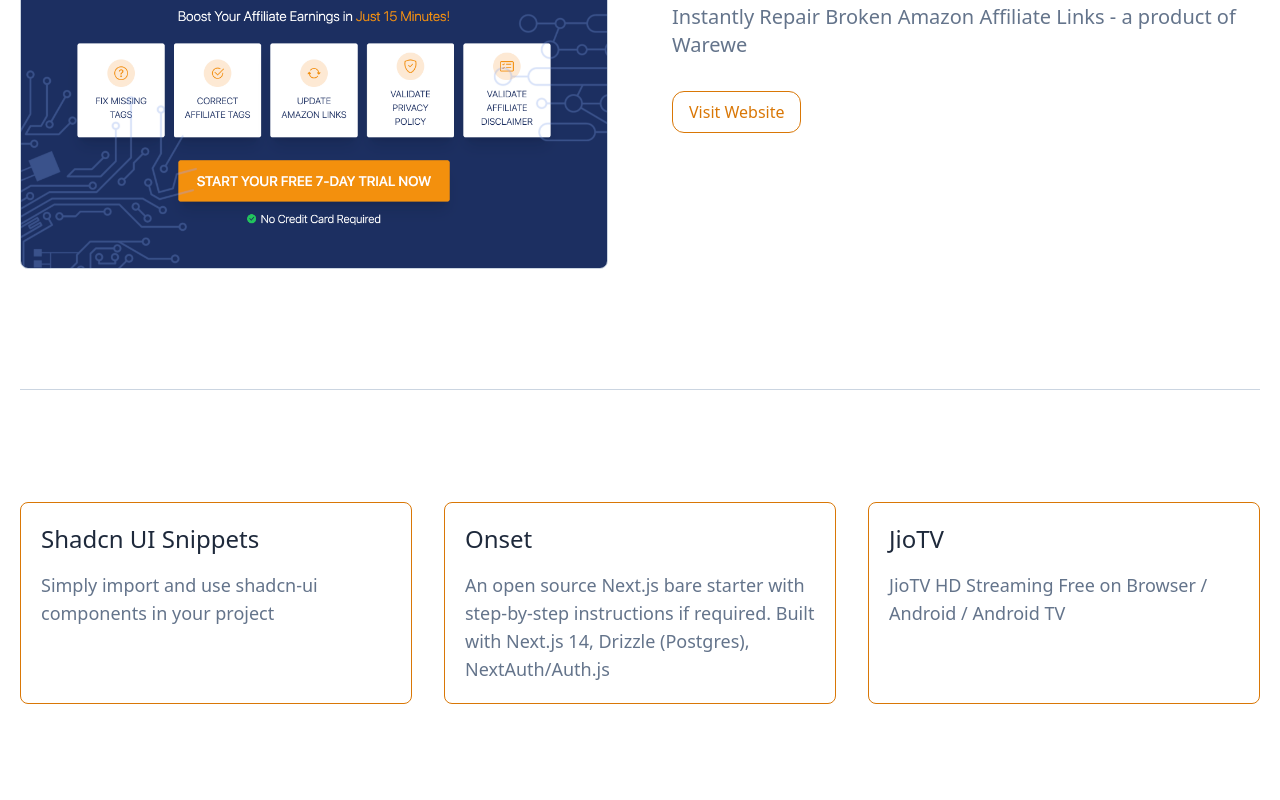
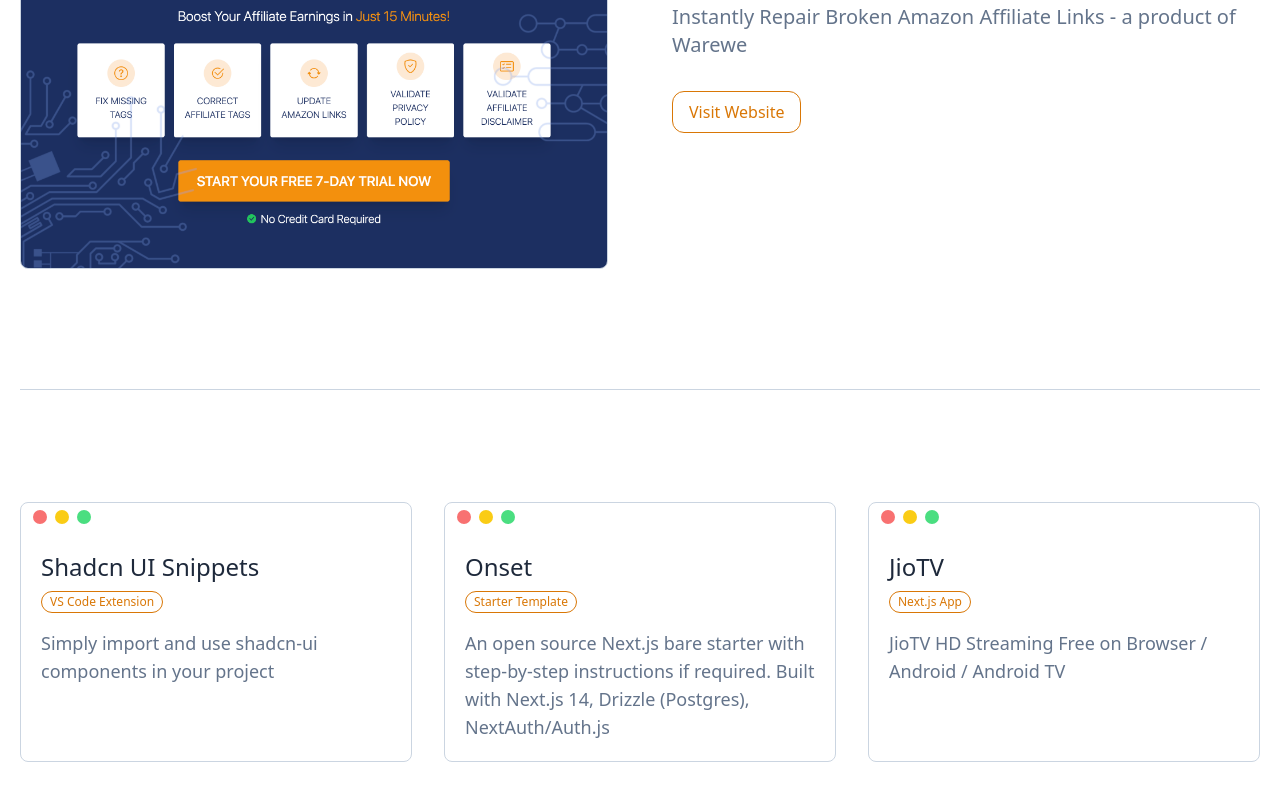
Before and after one commit to nrjdalal/v0.nrjdalal.com, a Next.js app: page / in a window 1280 px wide. Shown: the part 2428-3228 px from the top of the page. Built offline with nearby package versions, Linux system fonts and the light colour scheme.

Commit message:
more websites

```diff
--- a/src/app/page.tsx
+++ b/src/app/page.tsx
@@ -149,11 +149,16 @@ const Page = () => {
         <GithubLinks
           href="https://github.com/nrjdalal/shadcn-ui-snippets"
           title="Shadcn UI Snippets"
+          type="VS Code Extension"
         >
           Simply import and use shadcn-ui components in your project
         </GithubLinks>
 
-        <GithubLinks href="https://github.com/nrjdalal/onset" title="Onset">
+        <GithubLinks
+          href="https://github.com/nrjdalal/onset"
+          title="Onset"
+          type="Starter Template"
+        >
           An open source Next.js bare starter with step-by-step instructions if
           required. Built with Next.js 14, Drizzle (Postgres), NextAuth/Auth.js
         </GithubLinks>
@@ -161,6 +166,7 @@ const Page = () => {
         <GithubLinks
           href="https://github.com/nrjdalal/JioTV-Next"
           title="JioTV"
+          type="Next.js App"
         >
           JioTV HD Streaming Free on Browser / Android / Android TV
         </GithubLinks>
@@ -174,17 +180,29 @@ export default Page
 const GithubLinks = ({
   href,
   title,
+  type,
   children,
 }: {
   href: string
   title: string
+  type: string
   children: React.ReactNode
 }) => {
   return (
     <Link href={href}>
-      <div className="h-full rounded-lg border border-amber-600 p-5 font-medium">
-        <h2 className="text-xl md:text-2xl">{title}</h2>
-        <p className="pt-4 text-lg text-slate-500">{children}</p>
+      <div className="h-full rounded-lg border border-slate-300 font-medium">
+        <div className="bg-slate flex h-7 w-full items-center gap-x-2 px-3">
+          <div className="h-3.5 w-3.5 rounded-full bg-red-400" />
+          <div className="h-3.5 w-3.5 rounded-full bg-yellow-400" />
+          <div className="h-3.5 w-3.5 rounded-full bg-green-400" />
+        </div>
+        <div className="p-5">
+          <h2 className="text-xl md:text-2xl">{title}</h2>
+          <p className="mt-2 w-max rounded-full border border-amber-600 px-2 py-0.5 text-xs text-amber-600">
+            {type}
+          </p>
+          <p className="pt-4 text-lg text-slate-500">{children}</p>
+        </div>
       </div>
     </Link>
   )
```
